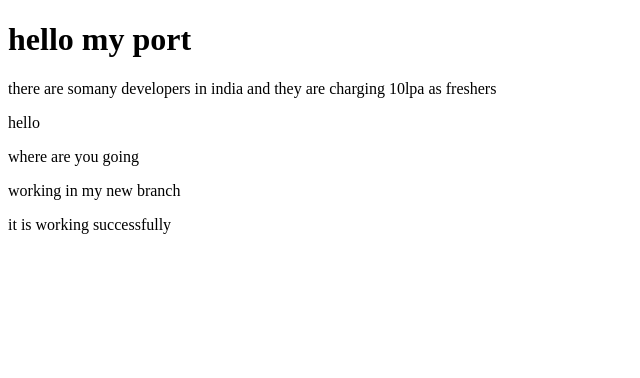
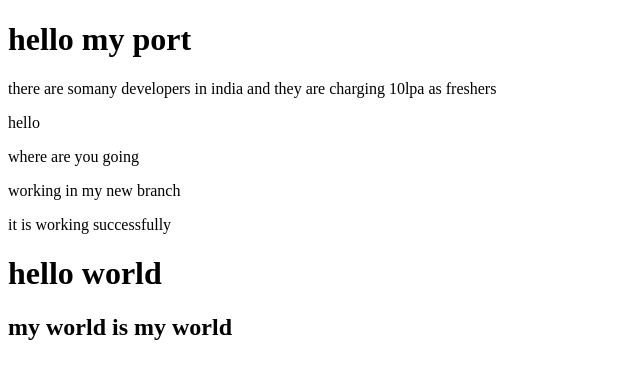
Before and after one commit to hrishikeshh8/mypor, a plain HTML site: page index.html in a window 1280 px wide. Shown: the whole page, without its empty margins (0-640 px from the left). Drawn offline with Linux system fonts and the light colour scheme.

Commit message:
newrep uodated

```diff
--- a/index.html
+++ b/index.html
@@ -12,5 +12,8 @@
     <p>where are you going</p>
     <p>working in my new branch</p>
     <p>it is working successfully</p>
+    <h1>hello world </h1>
+    <h2>my world is my world</h2>
+
 </body>
 </html>
```
